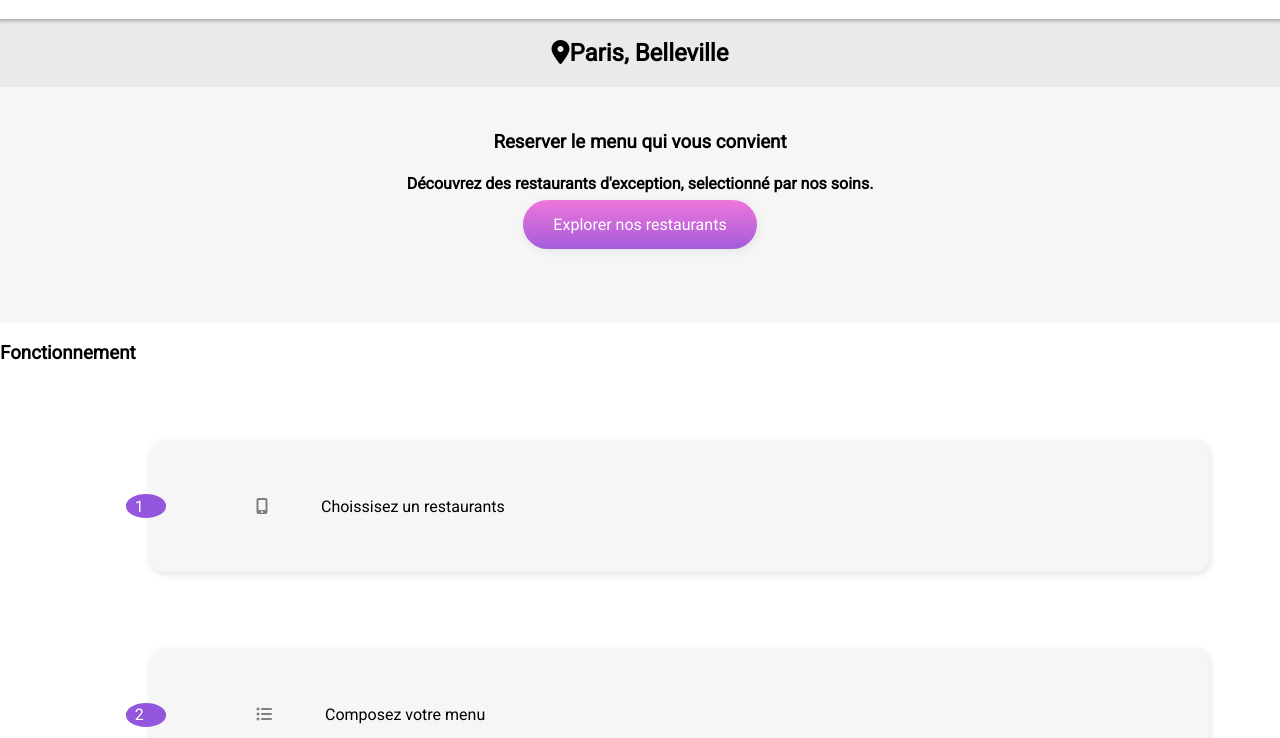
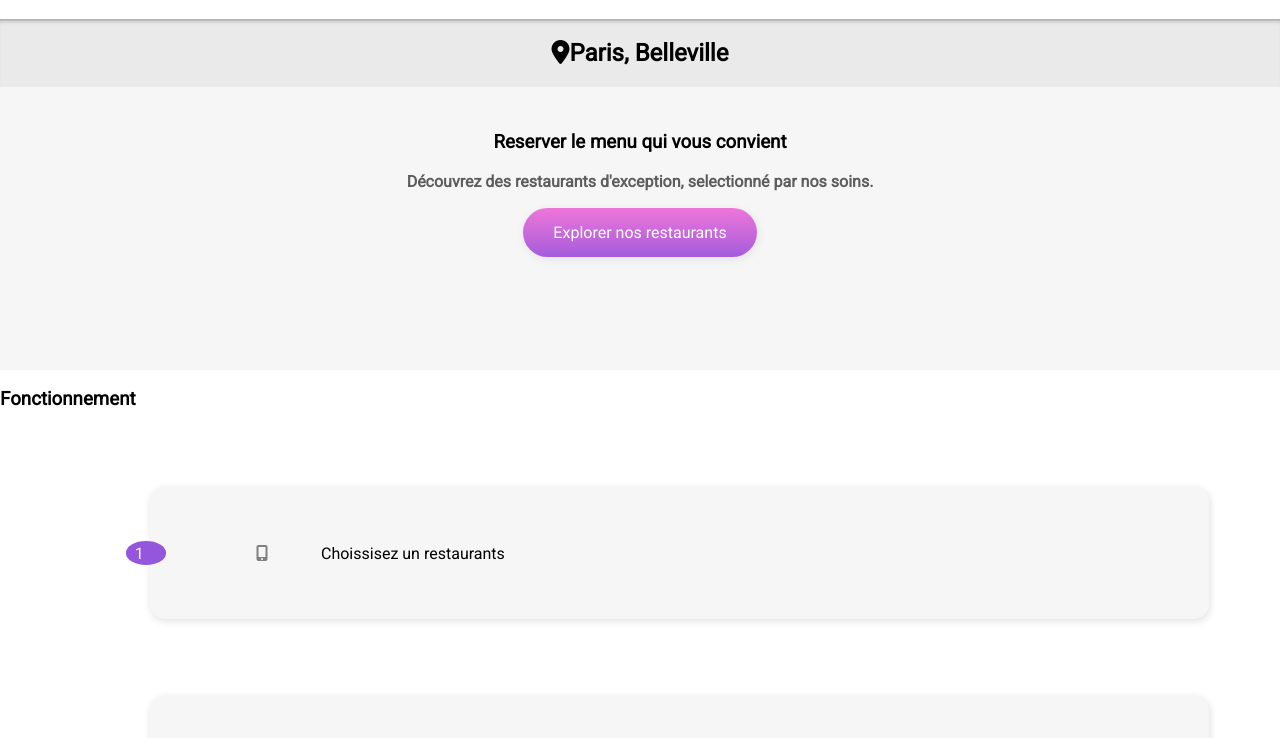
Before and after one commit to maxlestage/LESTAGEMaxime_3_23022021, a website: page index.html in a window 1280 px wide. Shown: the part 62-800 px from the top of the page. Drawn offline with Linux system fonts and the light colour scheme; a web font is replaced by a local one.

Commit message:
espace info

```diff
--- a/public/sass/main.sass
+++ b/public/sass/main.sass
@@ -43,7 +43,7 @@ header
 #info
     background-color: $infoBackColor
     text-align: center
-    padding-bottom: 7%
+    padding-bottom: 10%
     padding-top: 2%
     h3
         @include flexcenter
@@ -55,7 +55,11 @@ header
         color: #808080
         width: 80%
         margin: auto
-
+    h4
+        padding-bottom: 2em
+        color: #5d5d5d
+        width: 65%
+        margin: auto
     a
         padding-top: 15px
         padding-bottom: 15px
```
Also changed, not shown: public/sass/main.css, 1 other file.
